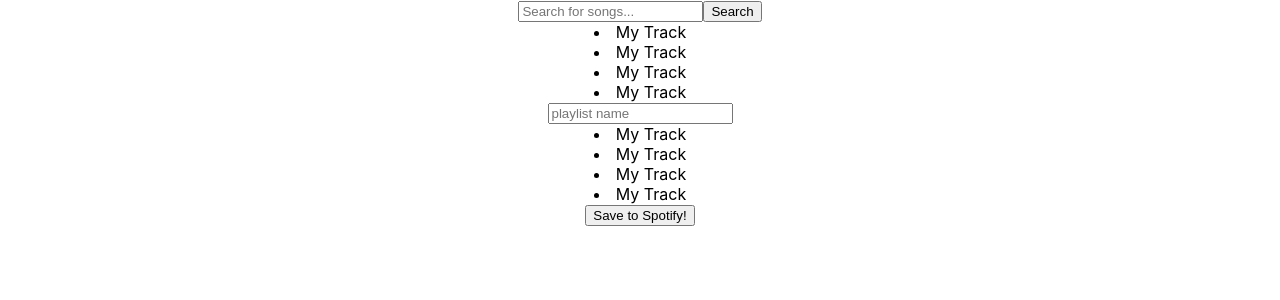
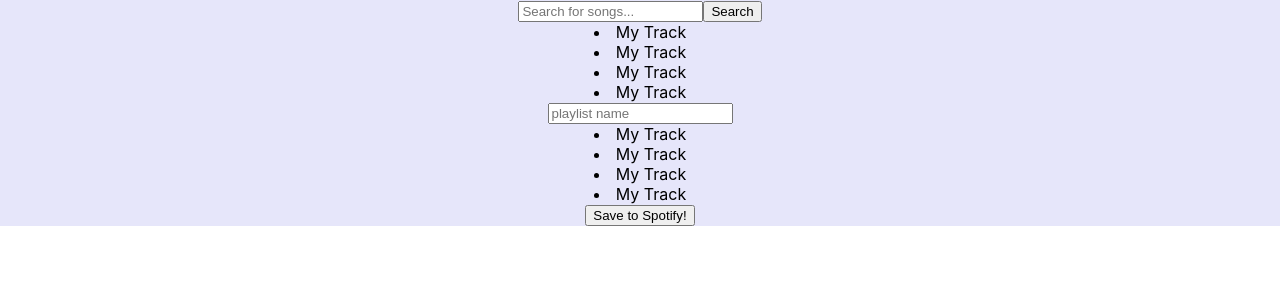
Before and after one commit to joaovian06/jamming, a React (Create React App) app: page / in a window 1280 px wide. Shown: the top 300 px of the page. Built offline with nearby package versions, Linux system fonts and the light colour scheme.

Commit message:
feat: add sass to project and change App background

```diff
--- a/package.json
+++ b/package.json
@@ -9,6 +9,7 @@
     "react": "^18.2.0",
     "react-dom": "^18.2.0",
     "react-scripts": "5.0.1",
+    "sass": "^1.63.6",
     "web-vitals": "^2.1.4"
   },
   "scripts": {
--- a/src/components/App/App.js
+++ b/src/components/App/App.js
@@ -1,4 +1,4 @@
-import './App.css';
+import './App.scss';
 import Playlist from '../Playlist/Playlist';
 import SearchBar from '../SearchBar/SearchBar';
 import SearchResults from '../SearchResults/SearchResults';
--- a/src/components/App/App.css
+++ b/src/components/App/App.scss
@@ -1,5 +1,8 @@
+$lighterPurple: #e6e6fa;
+
 .App {
   text-align: center;
+  background-color: $lighterPurple;
 }
 
 .App-logo {
```
Also changed, not shown: 1 other file (tests, documents, lock files or other folders).
